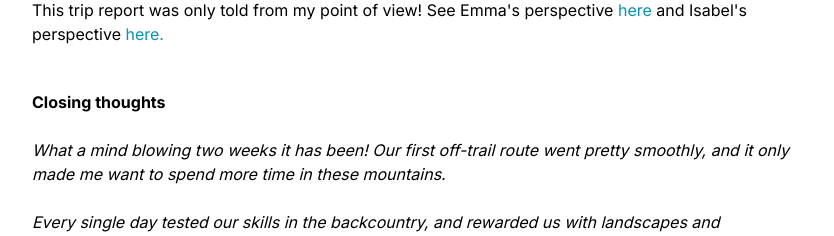
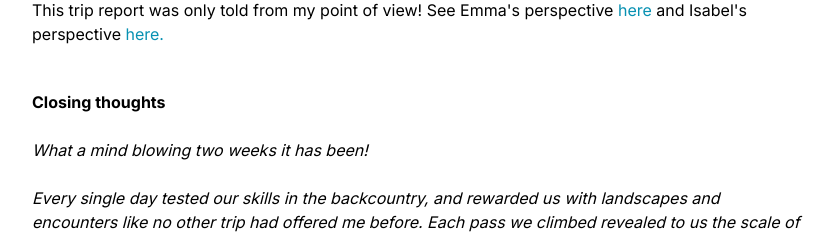
Before and after one commit to joage/website, a Next.js app: page /adventures/shr/13 in a window 1280 px wide. Shown: the part 4400-4636 px from the top of the page, without its empty margins (224-1058 px from the left). Built offline with nearby package versions, Linux system fonts and the light colour scheme.

Commit message:
tweak wording

```diff
--- a/src/app/adventures/shr/13/page.tsx
+++ b/src/app/adventures/shr/13/page.tsx
@@ -130,11 +130,7 @@ const Page = () => (
       </Link>
     </p>
     <p className="font-bold pt-5">Closing thoughts</p>
-    <p className="italic">
-      What a mind blowing two weeks it has been! Our first off-trail route went
-      pretty smoothly, and it only made me want to spend more time in these
-      mountains.
-    </p>
+    <p className="italic">What a mind blowing two weeks it has been!</p>
     <p className="italic">
       Every single day tested our skills in the backcountry, and rewarded us
       with landscapes and encounters like no other trip had offered me before.
```
